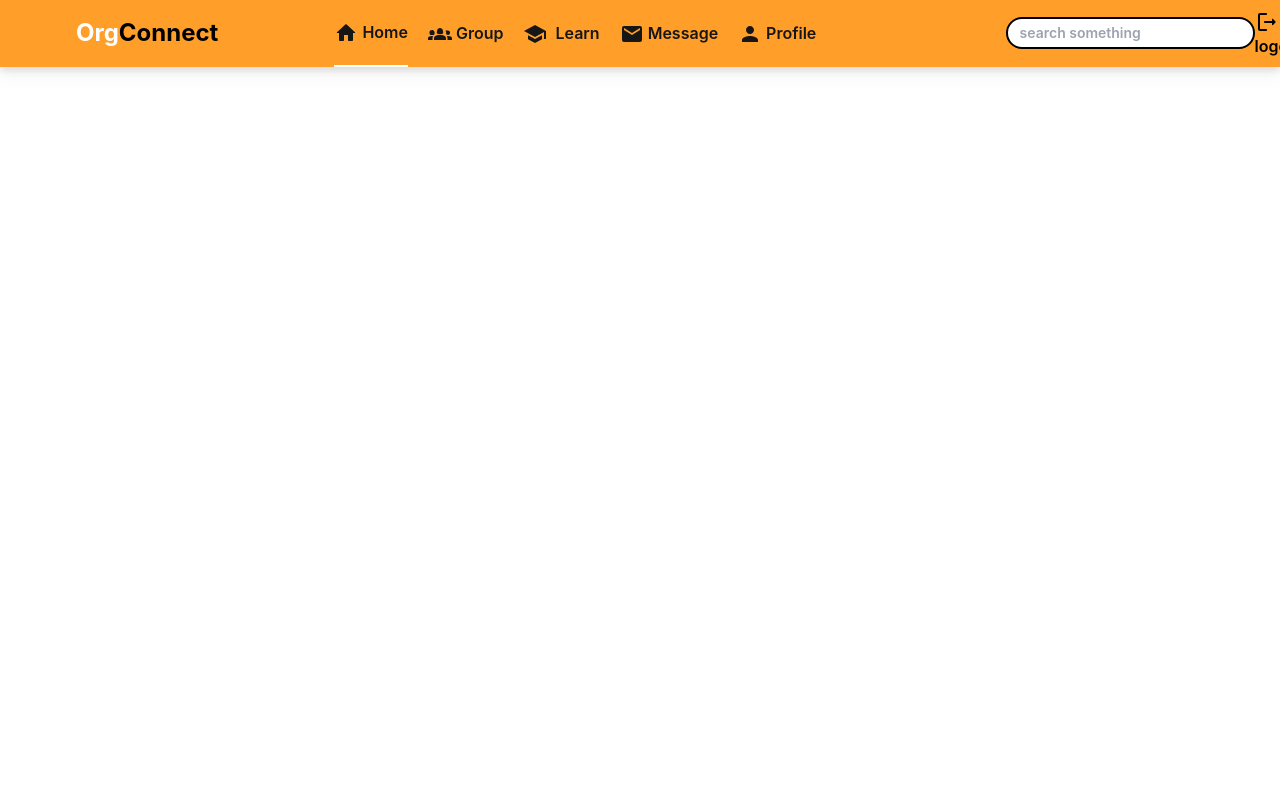
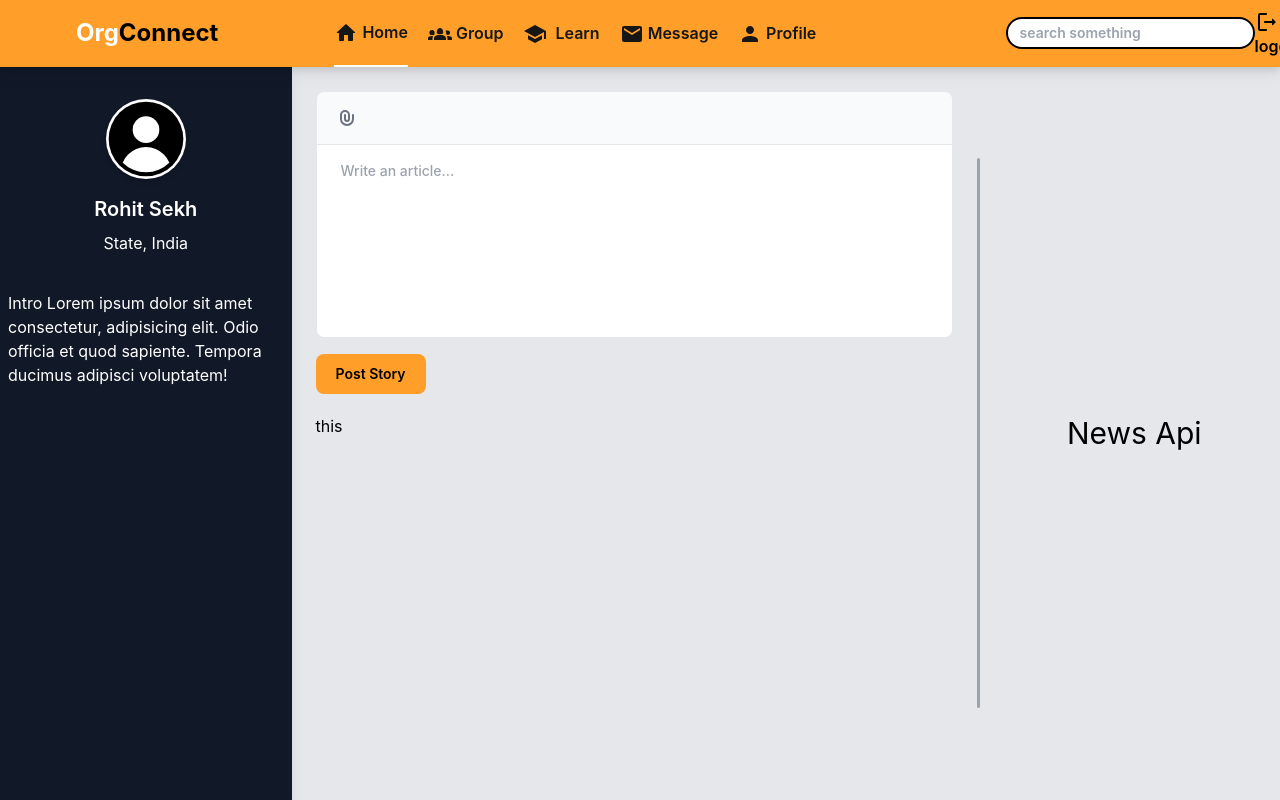
Before and after one commit to venom-10/orgconnect, a React (Create React App) app in the folder client/: page /app/Home in a window 1280 px wide. Shown: the top 800 px of the page. Built offline with nearby package versions, Linux system fonts and the light colour scheme.

Commit message:
Fix all Routes including Nested

```diff
--- a/client/src/App.js
+++ b/client/src/App.js
@@ -11,6 +11,8 @@ import Learn from "./components/Learn";
 import Message from "./components/Message";
 import Profile from "./components/Profile";
 import Error from "./components/Error";
+import Nav from './components/MainHeader'
+import MainHeader from "./components/MainHeader";
 
 function App() {
   // const[isLogin, setLogin] = useState(false);
@@ -24,8 +26,8 @@ function App() {
         <Route path="RegisterDetails" element={<PersonalDetails />} />
         <Route path="EduDetails" element={<PersonalDetails2 />} />
         <Route path="Skills" element={<Skills />} />
-        <Route path="app">
-          <Route path="Home" element={<HomePage />} />
+        <Route path="app" element={<MainHeader/>}>
+          <Route index path="Home" element={<HomePage />} />
           <Route path="Group" element={<Group />} />
           <Route path="Learn" element={<Learn />} />
           <Route path="Message" element={<Message />} />
--- a/client/src/components/Group.js
+++ b/client/src/components/Group.js
@@ -3,7 +3,7 @@ import React from 'react'
 export default function Group() {
   return (
     <div>
-      Group
+      <div className="text-3xl">hi, This is Group Component</div>
     </div>
-  )
+  );
 }
--- a/client/src/components/Home.js
+++ b/client/src/components/Home.js
@@ -1,84 +1,8 @@
 import prf1 from "../images/prf2.svg";
-import HomeRoundedIcon from "@mui/icons-material/HomeRounded";
-import Groups2Icon from "@mui/icons-material/Groups2";
-import SchoolIcon from "@mui/icons-material/School";
-import MailIcon from "@mui/icons-material/Mail";
-import PersonIcon from "@mui/icons-material/Person";
-import LogoutRoundedIcon from "@mui/icons-material/LogoutRounded";
-import { Link, NavLink } from "react-router-dom";
-
 export default function HomePage() {
   return (
     <>
-      <div className="home flex  w-screen h-screen bg-custom_white">
-        <div className="main_body bg-custom_white w-full flex flex-col">
-          <div className="__nav basis-1/12 flex drop-shadow-lg bg-custom_orng">
-            <div className="sidebar">
-              <h1 className="flex items-center h-full justify-center font-bold text-2xl">
-                <span className="text-custom_white">Org</span>Connect
-              </h1>
-            </div>
-            <div className="__body">
-              <ul className="h-full ml-10 flex items-center gap-x-5 text-custom_black font-semibold ">
-                <NavLink
-                  className="border-black hover:text-custom_white h-full flex items-center"
-                  to="/app/home"
-                >
-                  <li>
-                    <HomeRoundedIcon className="mr-1" />
-                    Home
-                  </li>
-                </NavLink>
-                <NavLink
-                  className="border-black hover:text-custom_white h-full flex items-center"
-                  to="/app/group"
-                >
-                  <li>
-                    <Groups2Icon className="mr-1" />
-                    Group
-                  </li>
-                </NavLink>
-                <NavLink
-                  className="border-black hover:text-custom_white h-full flex items-center"
-                  to="/app/learn"
-                >
-                  <li>
-                    <SchoolIcon className="mr-1" /> Learn
-                  </li>
-                </NavLink>
-                <NavLink
-                  className="border-black hover:text-custom_white h-full flex items-center"
-                  to="/app/message"
-                >
-                  <li>
-                    <MailIcon className="mr-1" />
-                    Message
-                  </li>
-                </NavLink>
-                <NavLink
-                  className="border-black hover:text-custom_white h-full flex items-center"
-                  to="/app/profile"
-                >
-                  <li>
-                    <PersonIcon className="mr-1" />
-                    Profile
-                  </li>
-                </NavLink>
-              </ul>
-            </div>
-            <div className="sidebar flex justify-around items-center">
-              <input
-                className="rounded-2xl border-2 border-black ml-5 px-3 py-1 font-semibold text-sm"
-                type="text"
-                name=""
-                placeholder="search something"
-              />
-              <Link to="home" className="hover:text-white font-semibold">
-                <LogoutRoundedIcon /> logout
-              </Link>
-            </div>
-          </div>
-          {/* <div className="main_body bg-gray-200 basis-11/12 flex ">
+      <div className="main_body bg-gray-200 basis-11/12 flex ">
         <div className="sidebar bg-gray-900 shadow-lg  text-white">
           <div className="profile flex flex-col items-center mt-8">
             <img
@@ -90,9 +14,9 @@ export default function HomePage() {
               <h1 className="text-xl font-semibold">Rohit Sekh</h1>
               <p className="mt-2 text-base ">State, India</p>
               <p className="p-2 my-7 font-main">
-                    Intro Lorem ipsum dolor sit amet consectetur, adipisicing
-                    elit. Odio officia et quod sapiente. Tempora ducimus
-                    adipisci voluptatem!
+                Intro Lorem ipsum dolor sit amet consectetur, adipisicing elit.
+                Odio officia et quod sapiente. Tempora ducimus adipisci
+                voluptatem!
               </p>
             </div>
           </div>
@@ -152,8 +76,6 @@ export default function HomePage() {
         <div className="sidebar ml-2 flex items-center justify-center">
           <h1 className="text-3xl">News Api</h1>
         </div>
-          </div> */}
-        </div>
       </div>
     </>
   );
--- a/client/src/components/Learn.js
+++ b/client/src/components/Learn.js
@@ -3,7 +3,7 @@ import React from 'react'
 export default function Learn() {
   return (
     <div>
-      <h1 className='text-3xl'>Learn</h1>
+      <div className="text-3xl">hi, This is Learn Component</div>
     </div>
   )
 }
--- /dev/null
+++ b/client/src/components/MainHeader.js
@@ -0,0 +1,87 @@
+import { Outlet } from "react-router-dom";
+import HomeRoundedIcon from "@mui/icons-material/HomeRounded";
+import Groups2Icon from "@mui/icons-material/Groups2";
+import SchoolIcon from "@mui/icons-material/School";
+import MailIcon from "@mui/icons-material/Mail";
+import PersonIcon from "@mui/icons-material/Person";
+import LogoutRoundedIcon from "@mui/icons-material/LogoutRounded";
+import { Link, NavLink } from "react-router-dom";
+
+export default function MainHeader() {
+  return (
+    <>
+      <div className="home flex  w-screen h-screen bg-custom_white">
+        <div className="main_body bg-custom_white w-full flex flex-col">
+          <div className="__nav basis-1/12 flex drop-shadow-lg bg-custom_orng">
+            <div className="sidebar">
+              <h1 className="flex items-center h-full justify-center font-bold text-2xl">
+                <span className="text-custom_white">Org</span>Connect
+              </h1>
+            </div>
+            <div className="__body">
+              <ul className="h-full ml-10 flex items-center gap-x-5 text-custom_black font-semibold ">
+                <NavLink
+                  className="border-black hover:text-custom_white h-full flex items-center"
+                  to="/app/home"
+                >
+                  <li>
+                    <HomeRoundedIcon className="mr-1" />
+                    Home
+                  </li>
+                </NavLink>
+                <NavLink
+                  className="border-black hover:text-custom_white h-full flex items-center"
+                  to="/app/group"
+                >
+                  <li>
+                    <Groups2Icon className="mr-1" />
+                    Group
+                  </li>
+                </NavLink>
+                <NavLink
+                  className="border-black hover:text-custom_white h-full flex items-center"
+                  to="/app/learn"
+                >
+                  <li>
+                    <SchoolIcon className="mr-1" /> Learn
+                  </li>
+                </NavLink>
+                <NavLink
+                  className="border-black hover:text-custom_white h-full flex items-center"
+                  to="/app/message"
+                >
+                  <li>
+                    <MailIcon className="mr-1" />
+                    Message
+                  </li>
+                </NavLink>
+                <NavLink
+                  className="border-black hover:text-custom_white h-full flex items-center"
+                  to="/app/profile"
+                >
+                  <li>
+                    <PersonIcon className="mr-1" />
+                    Profile
+                  </li>
+                </NavLink>
+              </ul>
+            </div>
+            <div className="sidebar flex justify-around items-center">
+              <input
+                className="rounded-2xl border-2 border-black ml-5 px-3 py-1 font-semibold text-sm"
+                type="text"
+                name=""
+                placeholder="search something"
+              />
+              <Link to="home" className="hover:text-white font-semibold">
+                <LogoutRoundedIcon /> logout
+              </Link>
+            </div>
+          </div>
+
+          <Outlet />
+        </div>
+      </div>
+    </>
+  );
+}
--- a/client/src/components/Message.js
+++ b/client/src/components/Message.js
@@ -3,7 +3,7 @@ import React from 'react'
 export default function Message() {
   return (
     <div>
-      <h1 className='text-3xl'>Message</h1>
+      <div className="text-3xl">hi, This is Message Component</div>
     </div>
-  )
+  );
 }
--- a/client/src/components/NavBar.js
+++ /dev/null
@@ -1,80 +0,0 @@
-import HomeRoundedIcon from "@mui/icons-material/HomeRounded";
-import Groups2Icon from "@mui/icons-material/Groups2";
-import SchoolIcon from "@mui/icons-material/School";
-import MailIcon from "@mui/icons-material/Mail";
-import PersonIcon from "@mui/icons-material/Person";
-import LogoutRoundedIcon from "@mui/icons-material/LogoutRounded";
-import {Link, NavLink} from 'react-router-dom'
-
-export default function NavBar() {
-  return (
-    <>
-      <div className="__nav basis-1/12 flex drop-shadow-lg bg-custom_orng">
-        <div className="sidebar">
-          <h1 className="flex items-center h-full justify-center font-bold text-2xl">
-            <span className="text-custom_white">Org</span>Connect
-          </h1>
-        </div>
-        <div className="__body">
-          <ul className="h-full ml-10 flex items-center gap-x-5 text-custom_black font-semibold ">
-            <NavLink
-              className="border-black hover:text-custom_white h-full flex items-center"
-              to="/app/home"
-            >
-              <li>
-                <HomeRoundedIcon className="mr-1" />
-                Home
-              </li>
-            </NavLink>
-            <NavLink
-              className="border-black hover:text-custom_white h-full flex items-center"
-              to="/app/group"
-            >
-              <li>
-                <Groups2Icon className="mr-1" />
-                Group
-              </li>
-            </NavLink>
-            <NavLink
-              className="border-black hover:text-custom_white h-full flex items-center"
-              to="/app/learn"
-            >
-              <li>
-                <SchoolIcon className="mr-1" /> Learn
-              </li>
-            </NavLink>
-            <NavLink
-              className="border-black hover:text-custom_white h-full flex items-center"
-              to="/app/message"
-            >
-              <li>
-                <MailIcon className="mr-1" />
-                Message
-              </li>
-            </NavLink>
-            <NavLink
-              className="border-black hover:text-custom_white h-full flex items-center"
-              to="/app/profile"
-            >
-              <li>
-                <PersonIcon className="mr-1" />
-                Profile
-              </li>
-            </NavLink>
-          </ul>
-        </div>
-        <div className="sidebar flex justify-around items-center">
-          <input
-            className="rounded-2xl border-2 border-black ml-5 px-3 py-1 font-semibold text-sm"
-            type="text"
-            name=""
-            placeholder="search something"
-          />
-          <Link to="home" className="hover:text-white font-semibold">
-            <LogoutRoundedIcon /> logout
-          </Link>
-        </div>
-      </div>
-    </>
-  );
-}
--- a/client/src/components/Profile.js
+++ b/client/src/components/Profile.js
@@ -3,7 +3,7 @@ import React from 'react'
 export default function Profile() {
   return (
     <div>
-      <h1 className='text-3xl'>Profile</h1>
+      <div className="text-3xl">hi, This is Learn Component</div>
     </div>
-  )
+  );
 }
```
Lines whose indentation alone changed are shown as unchanged.
